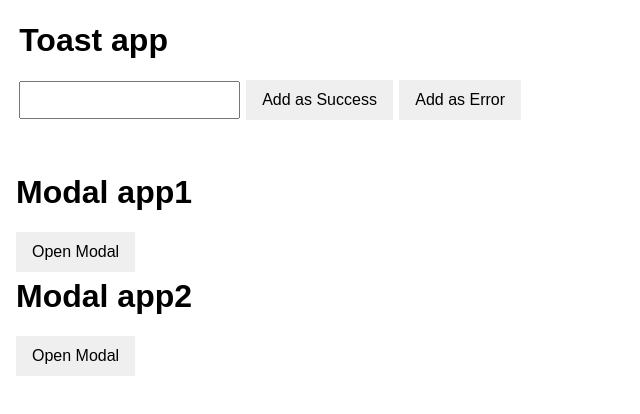
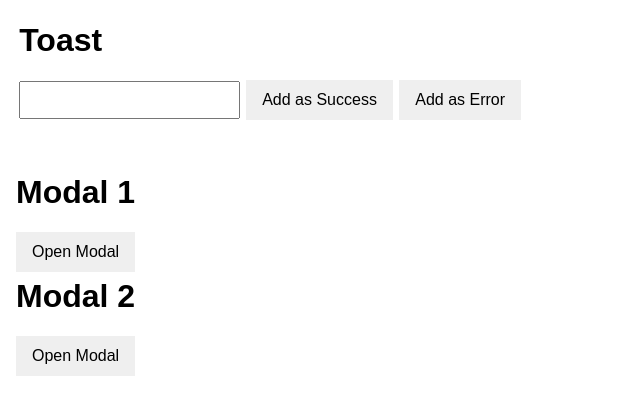
Before and after one commit to glRajkumar/React_components, a React (Create React App) app: page / in a window 1280 px wide. Shown: the top 414 px of the page, without its empty margins (0-640 px from the left). Built offline with nearby package versions, Linux system fonts and the light colour scheme.

Commit message:
name change

```diff
--- a/src/components/Modal/index.js
+++ b/src/components/Modal/index.js
@@ -15,14 +15,14 @@ function ModalCont() {
 
     return (
         <div className="modal-app">
-            <h1>Modal app1</h1>
+            <h1>Modal 1</h1>
             <button onClick={toggleHlp} className="open-modal">Open Modal</button>
             <Modal ref={modalRef} header="Modal Header">
                 <p><span>Modal 1 content. Lorem ipsum dolor sit amet, consectetur adipisicing elit. Animi eligendi esse facere illo in minima nulla quis reiciendis. Eligendi impedit nostrum quam quod reprehenderit, ullam veritatis. Fuga provident quos velit.</span><span>Accusantium ad, alias animi et eum, excepturi explicabo fuga iusto magnam maxime minima molestias nam nemo nostrum pariatur perspiciatis porro quae quibusdam quidem quis repudiandae sed ullam vel, veniam vero.</span><span>Eligendi nulla quasi quibusdam quod saepe suscipit tenetur voluptas voluptate! Accusamus amet, commodi culpa distinctio dolor eveniet expedita hic iure magnam magni mollitia nulla officia quas, reiciendis repellat sapiente, veniam!</span></p>
                 <button onClick={toggleHlp}>Close Modal</button>
             </Modal>
 
-            <h1>Modal app2</h1>
+            <h1>Modal 2</h1>
             <button onClick={onClk2} className="open-modal">Open Modal</button>
             <Modal2
                 open={open2}
--- a/src/components/Toast/index.js
+++ b/src/components/Toast/index.js
@@ -19,7 +19,7 @@ function Toast() {
 
     return (
         <div className="toast-app">
-            <h1>Toast app</h1>
+            <h1>Toast</h1>
             <input
                 type="text"
                 value={msg}
```
